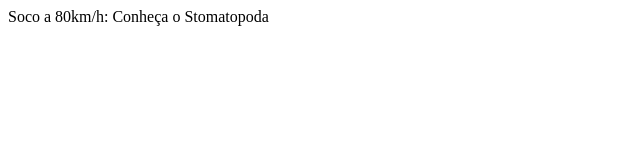
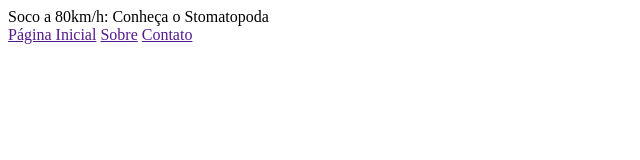
Before and after one commit to georgia-rocha/trybe-exercises, a plain HTML site: page fundamentos/bloco-03-html-e-css/dia-4-html-semantico/index.html in a window 1280 px wide. Shown: the whole page, without its empty margins (0-640 px from the left). Drawn offline with Linux system fonts and the light colour scheme.

Commit message:
Adicionando links

```diff
--- a/fundamentos/bloco-03-html-e-css/dia-4-html-semantico/index.html
+++ b/fundamentos/bloco-03-html-e-css/dia-4-html-semantico/index.html
@@ -8,5 +8,10 @@
   </head>
   <body>
     <head>Soco a 80km/h: Conheça o Stomatopoda</head>
+    <nav id="links">
+        <a href="">Página Inicial</a>
+        <a href="">Sobre</a>
+        <a href="">Contato</a>
+    </nav>
   </body>
 </html>
```
